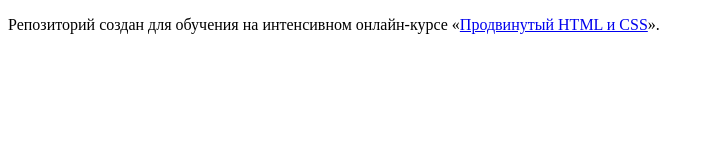
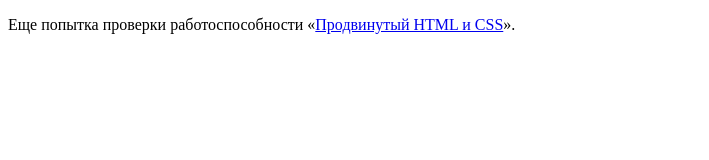
Before and after one commit to Agrippina1/182872-mishka, a website: page index.html in a window 1280 px wide. Shown: the whole page, without its empty margins (0-709 px from the left). Drawn offline with Linux system fonts and the light colour scheme.

Commit message:
Еще попытка

```diff
--- a/index.html
+++ b/index.html
@@ -6,7 +6,7 @@
   </head>
   <body>
 
-    <p>Репозиторий создан для обучения на интенсивном онлайн‑курсе «<a href="https://htmlacademy.ru/intensive/adaptive">Продвинутый HTML и CSS</a>».</p>
+    <p>Еще попытка проверки работоспособности «<a href="https://htmlacademy.ru/intensive/adaptive">Продвинутый HTML и CSS</a>».</p>
 
   </body>
 </html>
```
Also changed, not shown: Readme.md.
